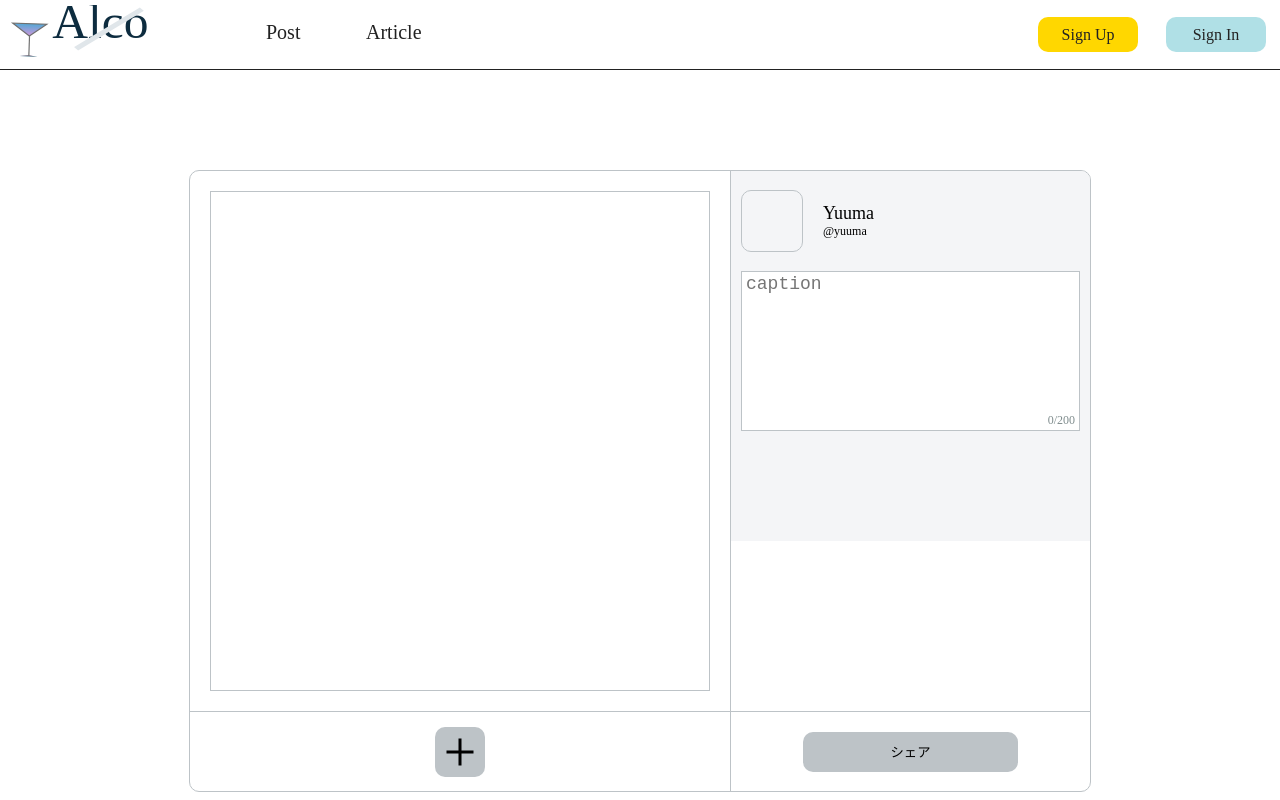
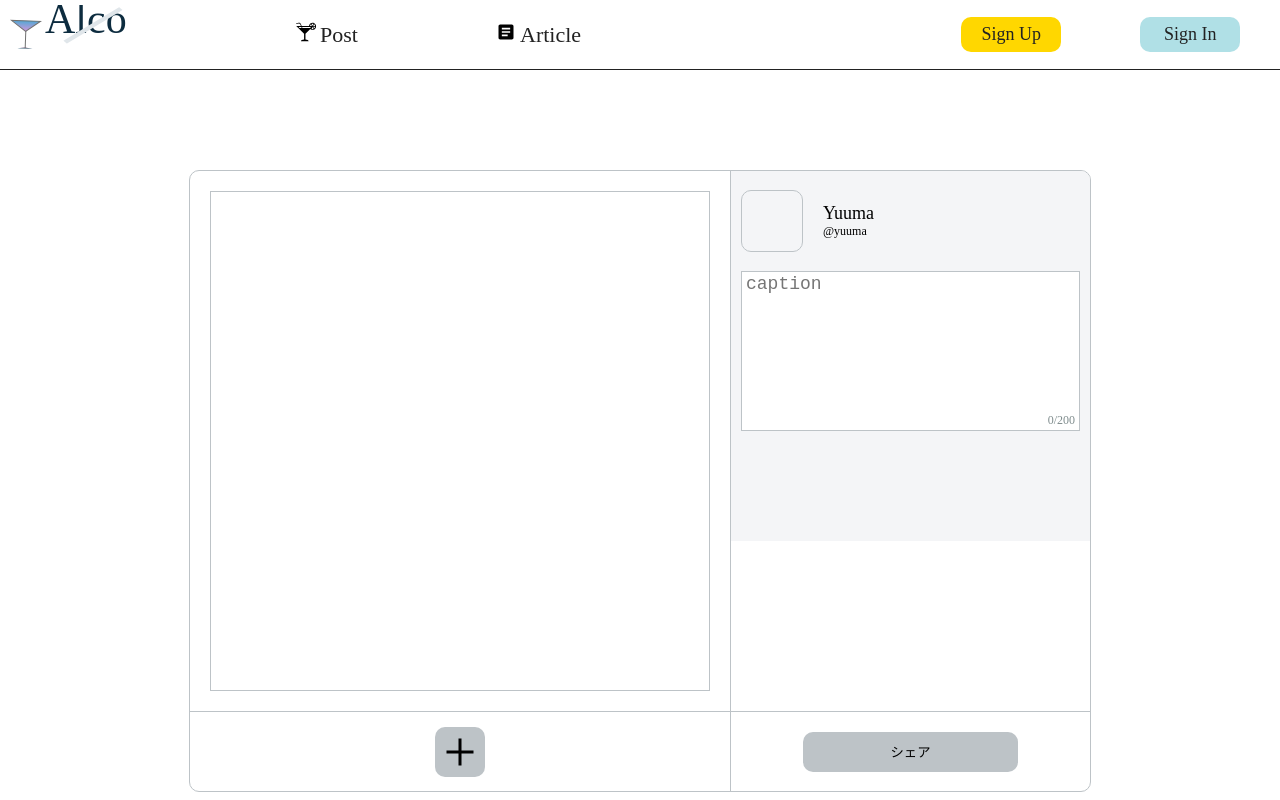
Before and after one commit to Yuuma-ujimoto/ALCO-front-end, a Vue app: page /post/form in a window 1280 px wide. Built offline with nearby package versions, Linux system fonts and the light colour scheme.

Commit message:
feat:ヘッダーのデザイン修正・CSSもいい感じに実装できた

```diff
--- a/src/App.vue
+++ b/src/App.vue
@@ -24,7 +24,9 @@ export default {
 body {
   margin: 0;
 }
-
+a{
+  text-decoration: none;
+}
 p {
   margin: 0;
 }
--- a/src/components/Post/FavoriteHeart.vue
+++ b/src/components/Post/FavoriteHeart.vue
@@ -1,8 +1,8 @@
 <template>
-  <div class="favHeart" v-if="OnOff">
+  <div class="favHeart" v-show="Fav">
     <img src="../../assets/heart.svg" alt="">
   </div>
-  <div class="favHeart" v-else>
+  <div class="favHeart" v-show="!Fav">
     <img src="../../assets/heart-alt.svg" alt="">
   </div>
 </template>
@@ -11,7 +11,7 @@
 export default {
   name: "favHeart",
   props:{
-    OnOff:{
+    Fav:{
       type:Boolean,
       default:true
     }
--- a/src/components/Post/Post.vue
+++ b/src/components/Post/Post.vue
@@ -71,8 +71,8 @@
 
           </div>
           <div class="favorite-area">
-            <FavoriteHeart :on-off="true" />
-            <p>{{!!FavoriteCount?FavoriteCount:0}}</p>
+            <div  @click="SendFavorite"><FavoriteHeart :Fav="InComponentFavoriteBool" /></div>
+            <p>{{!!InComponentFavoriteCount?InComponentFavoriteCount:0}}</p>
           </div>
         </div>
         <div class="reply-area">
@@ -118,10 +118,14 @@ export default {
       type: Array
     },
     ReplyArray: {
-      type: Array
+      type: [Array],
+      default:()=>[]
     },
     FavoriteCount: {
       type: Number
+    },
+    MyFavoriteBool:{
+      type:Boolean
     }
   },
   data() {
@@ -129,12 +133,17 @@ export default {
       SelectImageIndex: null,
       SelectImageStyle:{},
       ReplyText:"",
-      InComponentReplyArray:[]//コンポーネント内で使用する返信データ
+      InComponentReplyArray:[],//コンポーネント内で使用する返信データ
+      InComponentFavoriteBool:false,//コンポーネント内で使用するFAV情報
+      InComponentFavoriteCount:0
     }
   },
   mounted() {
     this.SelectImageIndex = 0
     this.InComponentReplyArray = this.ReplyArray
+    this.InComponentFavoriteBool = this.MyFavoriteBool
+    this.InComponentFavoriteCount = this.FavoriteCount
+
   },
 
   methods: {
@@ -188,6 +197,40 @@ export default {
         PostReplyText:ReplyText
       })
 
+    },
+    SendFavorite:async function(){
+      const url = BaseUrl + "/post/favorite"
+      const PostParams = new URLSearchParams()
+      PostParams.append("PostId",this.PostData.PostId)
+      const token = await this.$store.getters.getToken
+      const config = {
+        headers: {
+          token:token
+        }
+      }
+      const result = await axios.post(url,PostParams,config)
+      console.log(result)
+      if (result.data.ServerError){
+        // Alert: type Error
+        return
+      }
+      if (result.data.ClientError){
+        // Alert : type Warning
+        return
+      }
+
+      if (result.data.Type==="Insert"){
+        this.InComponentFavoriteCount++
+        this.InComponentFavoriteBool = true
+      }
+      else if(result.data.Type==="Delete") {
+        this.InComponentFavoriteCount--
+        this.InComponentFavoriteBool = false
+      }
+      else{
+        // Alert:本来あり得ない処理だから追加しなくていいかもしれない
+        return
+      }
     }
   }
 }
--- a/src/components/globalHeader.vue
+++ b/src/components/globalHeader.vue
@@ -1,27 +1,49 @@
 <template>
   <header>
     <div class="header-left-area">
-      <img src="../assets/Logo.svg" alt="Alco">
+      <router-link to="/">
+        <img src="../assets/Logo.svg" alt="Alco">
+      </router-link>
     </div>
 
     <div class="header-right-area">
       <div class="link-area">
-        <div class="main-link-box">
-          <router-link to="/post/timeline" class="main-link">Post</router-link>
+
+        <div class="link-wrapper">
+          <div class="main-link">
+            <img src="../assets/cocktail.svg" alt="" class="icon">
+            <router-link to="/post/timeline" class="header-link">Post</router-link>
+          </div>
+          <div class="sub-link">
+            <img src="../assets/edit_black_24dp.svg" alt="" class="icon">
+            <router-link to="/post/form" class="header-link">Form</router-link>
+          </div>
         </div>
 
-        <div class="main-link-box">
-          <router-link to="/article" class="main-link">Article</router-link>
+        <div class="link-wrapper">
+          <div class="main-link">
+            <img src="../assets/article_black_24dp.svg" alt="" class="icon">
+            <router-link to="/article/all" class="header-link">Article</router-link>
+          </div>
+          <div class="sub-link">
+            <img src="../assets/edit_black_24dp.svg" alt="" class="icon">
+            <router-link to="/article/form" class="header-link">Form</router-link>
+          </div>
+          <div class="sub-link">
+            <img src="../assets/search.svg" alt="" class="icon">
+            <router-link to="/article/search" class="header-link">Search</router-link>
+          </div>
         </div>
 
 
       </div>
-      <div class="user-area">
+      <div class="user-area"
+      >
         <div class="user-area-link sign-up-area">
-          <router-link to="/SignUp" class="sub-link">Sign Up</router-link>
+          <router-link to="/SignUp" class="user-link">Sign Up</router-link>
         </div>
         <div class="user-area-link sign-in-area">
-          <router-link to="/SignIn" class="sub-link">Sign In</router-link>
+          <router-link to="/SignIn" class="user-link">Sign In</router-link>
         </div>
       </div>
     </div>
@@ -36,9 +58,11 @@ export default {
 
 <style scoped>
 
-.icon {
+.icon{
   width: 20px;
   height: 20px;
+  margin-right:  4px;
+  margin-bottom: 5px;
 }
 
 header {
@@ -46,7 +70,7 @@ header {
   height: 70px;
   display: flex;
   position: fixed;
-  top:0;
+  top: 0;
   justify-content: space-between;
   background: #ffffff;
   box-sizing: border-box;
@@ -72,39 +96,57 @@ header {
 }
 
 .link-area {
-  width: 75%;
+  width: 65%;
   height: 100%;
   display: flex;
-  /*justify-content: space-between;*/
+}
+
+.main-link {
+  width: 200px;
+  margin: 0;
+  display: flex;
+  height: 70px;
+  justify-content: flex-start;
+  align-items: center;
+  background: #fff;
+  border-bottom: solid 1px #222;
+  box-sizing: border-box;
+  padding-left: 40px;
+
+}
+
+.sub-link {
+  display: flex;
+  width: 200px;
+  height: 70px;
+  justify-content: flex-start;
+  align-items: center;
+  background: #fff;
+  box-sizing: border-box;
+  border: solid 1px #222;
+  border-top:none ;
+  padding-left: 40px;
+  visibility: visible;
+  opacity: 0;
+  position: absolute;
+}
+
+.header-link{
+  font-size: 22px;
+  color: #222222;
+}
+
+.link-wrapper:hover > .sub-link {
+  transition: .4s;
+  opacity: 1;
+  position: relative;
+  top: 0;
+
 }
 
 
-.main-link-box {
-  width: 100px;
-  height: 100%;
-  display: flex;
-  align-items: center;
-  padding-left: 10px;
-  padding-bottom: 5px;
-  box-sizing: border-box;
-}
-
-.main-link {
-  font-size: 20px;
-  text-decoration: none;
-  color: #222222;
-}
-
-
-
-.sub-link {
-  font-size: 16px;
-  color: #222;
-  text-decoration: none;
-}
-
 .user-area {
-  width: 25%;
+  width: 35%;
   height: 100%;
   display: flex;
   justify-content: space-around;
@@ -120,6 +162,13 @@ header {
   border-radius: 10px;
 }
 
+.user-link{
+  font-size: 18px;
+  text-decoration: none;
+  color: #222;
+
+}
+
 .sign-in-area {
   background: powderblue;
 }
@@ -127,5 +176,4 @@ header {
 .sign-up-area {
   background: gold;
 }
-
 </style>
--- a/src/store/index.js
+++ b/src/store/index.js
@@ -25,9 +25,15 @@ export default createStore({
     ,
     mutations: {
         updateToken(state, Result) {
-            state.Token = Result.Token
-            state.AccountName = Result.AccountName
-            state.DisplayName = Result.DisplayName
+            if (!Result) {
+                state.Token = null
+                state.AccountName = null
+                state.DisplayName = null
+            } else {
+                state.Token = Result.Token
+                state.AccountName = Result.AccountName
+                state.DisplayName = Result.DisplayName
+            }
         }
     },
     actions: {
--- a/src/views/Post/GlobalTimeLine.vue
+++ b/src/views/Post/GlobalTimeLine.vue
@@ -6,6 +6,7 @@
         :PostImageArray="PostImageResult[PostData.PostId]"
         :ReplyArray="ReplyResult[PostData.PostId]"
         :FavoriteCount="FavoriteResult[PostData.PostId]"
+        :MyFavoriteBool="MyFavoriteResult.indexOf(PostData.PostId)!==-1"
     ></Post>
   </div>
 </template>
@@ -26,7 +27,8 @@ export default {
       PostResult: [],
       PostImageResult: [],
       ReplyResult: [],
-      FavoriteResult: []
+      FavoriteResult: [],
+      MyFavoriteResult:[]
     }
   },
   mounted() {
@@ -47,6 +49,7 @@ export default {
       this.PostImageResult = result.data.PostImageResult
       this.ReplyResult = result.data.ReplyResult
       this.FavoriteResult = result.data.FavoriteResult
+      this.MyFavoriteResult = result.data.MyFavoriteResult
     }
   }
 }
--- a/src/views/User/SignUp.vue
+++ b/src/views/User/SignUp.vue
@@ -132,7 +132,12 @@ export default {
         return
       }
       console.log(ResultData.Token)
-      await this.$store.dispatch("login", ResultData.Token)
+      const UserData = {
+        Token:ResultData.Token,
+        AccountName: ResultData.AccountName,
+        DisplayName: ResultData.DisplayName
+      }
+      await this.$store.dispatch("login",UserData)
       await this.$router.push({path: "/"})
     }
   }
```
Also changed, not shown: src/assets/article_black_24dp.svg (added), src/assets/edit_black_24dp.svg (added).
